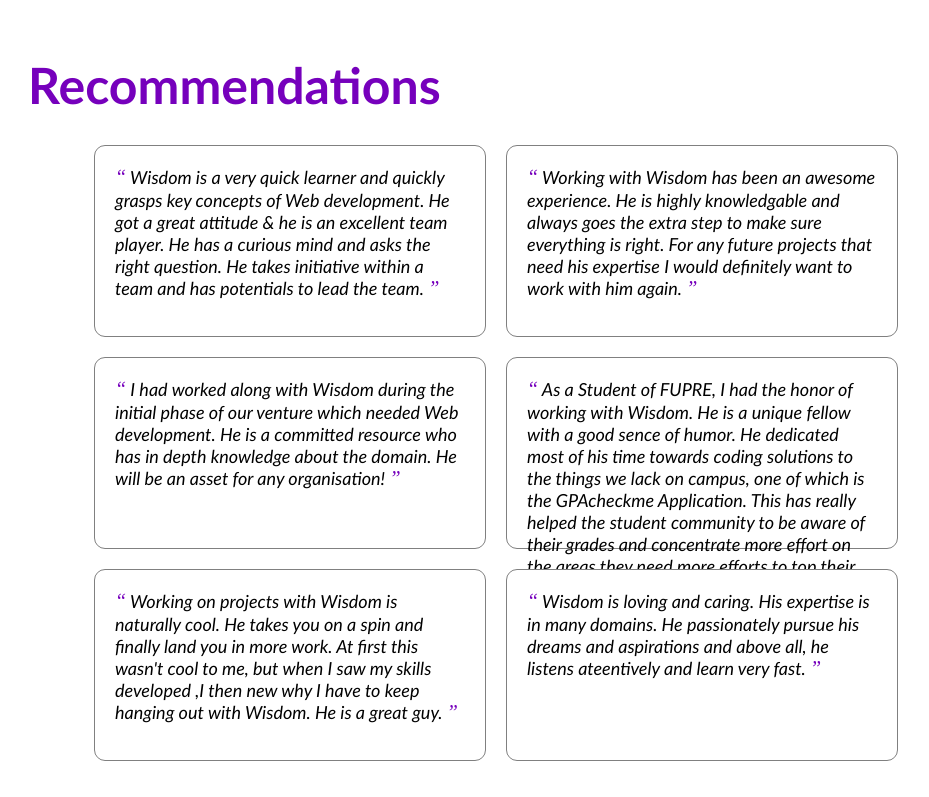
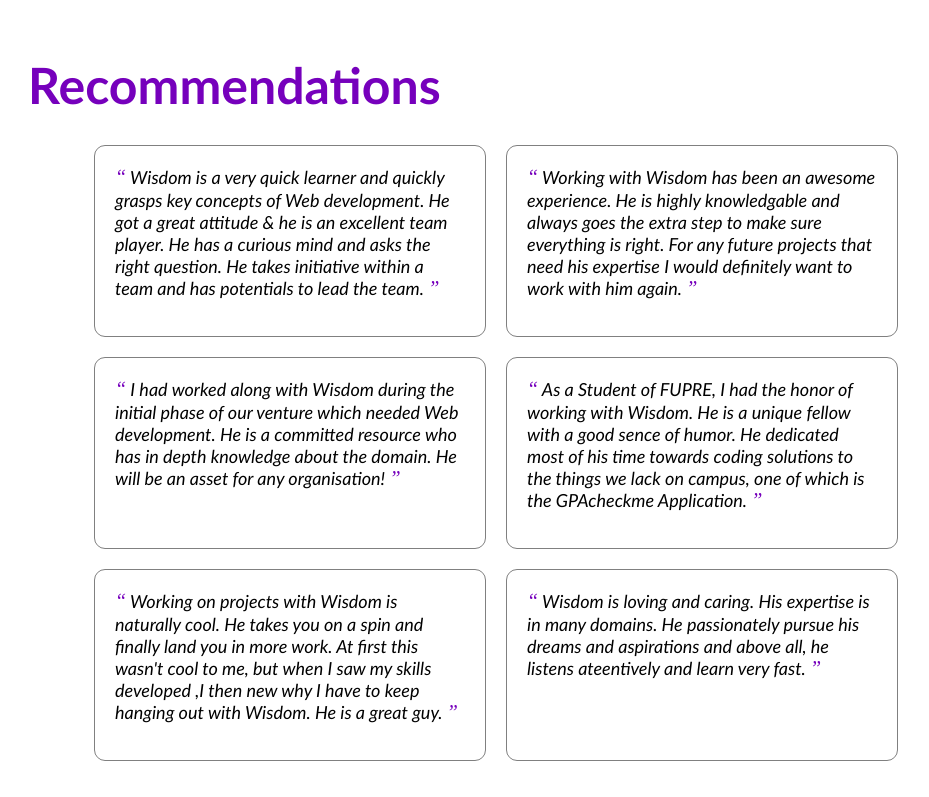
Before and after one commit to xaspero/wisdom-portfolio, a plain HTML site: page index.html in a window 1280 px wide. Shown: the part 1792-2589 px from the top of the page, without its empty margins (40-969 px from the left). Drawn offline with Linux system fonts and the light colour scheme.

Commit message:
Update index.html
Minus fixes

```diff
--- a/index.html
+++ b/index.html
@@ -40,7 +40,7 @@
 
       <div>
           <h1>
-            Hi, I'm Wisdom! <img src="https://twemoji.maxcdn.com/2/72x72/1f44b.png" width="60px"/>
+            Hi, I'm Wisdom!
           </h1>
           <p>
             I am a full stack developer with one (1) year of experience in both application and presentation layers.
@@ -168,8 +168,7 @@
             <span>&#8220;</span>
             As a Student of FUPRE, I had the honor of working with Wisdom. He is a unique fellow with a good sence
             of humor. He dedicated most of his time towards coding solutions to the things we lack on campus, one of
-            which is the GPAcheckme Application. This has really helped the student community to be aware of their grades
-            and concentrate more effort on the areas they need more efforts to top their grades.
+            which is the GPAcheckme Application.
             <span>&#8221;</span>
         </div>
         <div class="recommendation">
```
